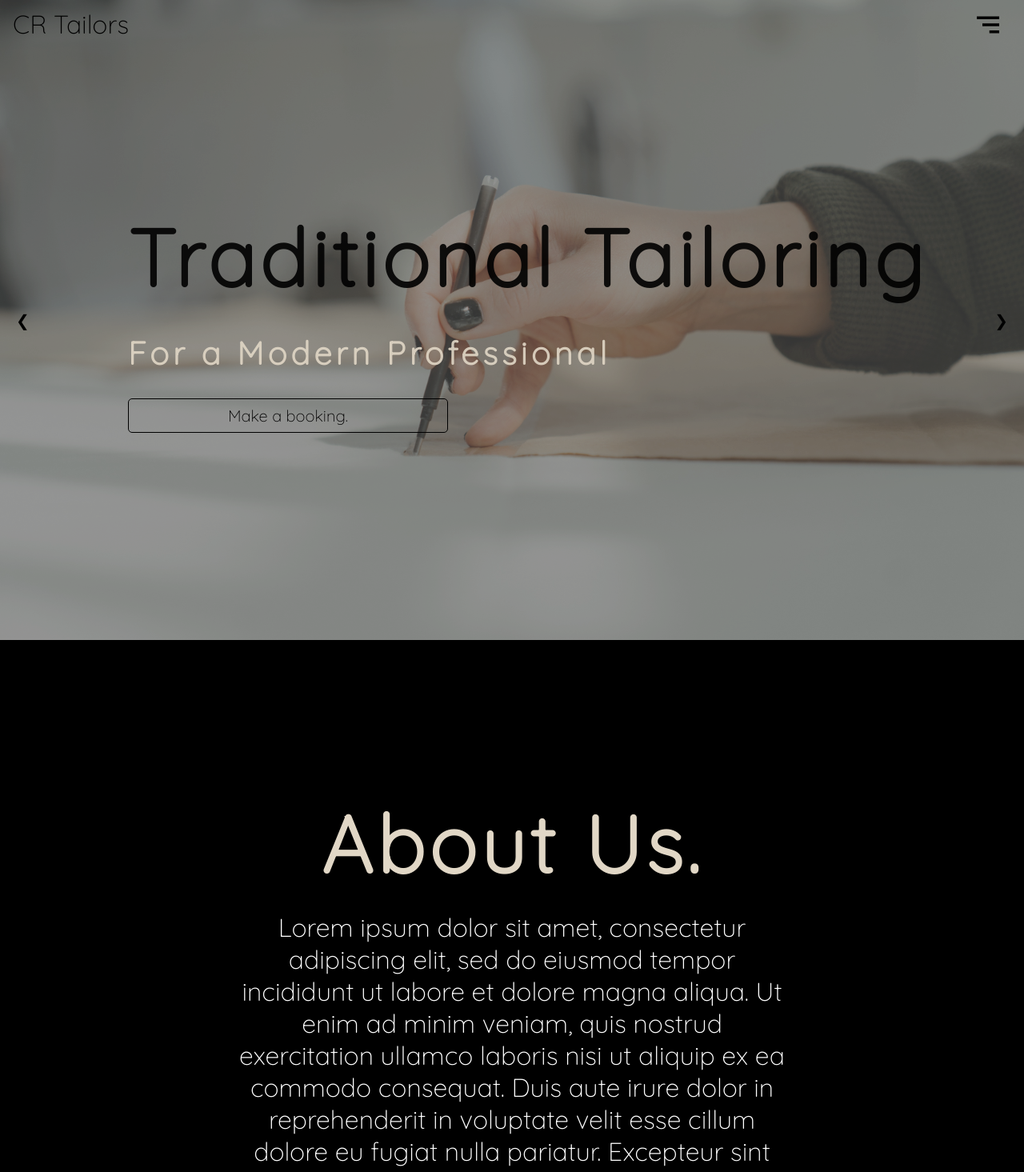
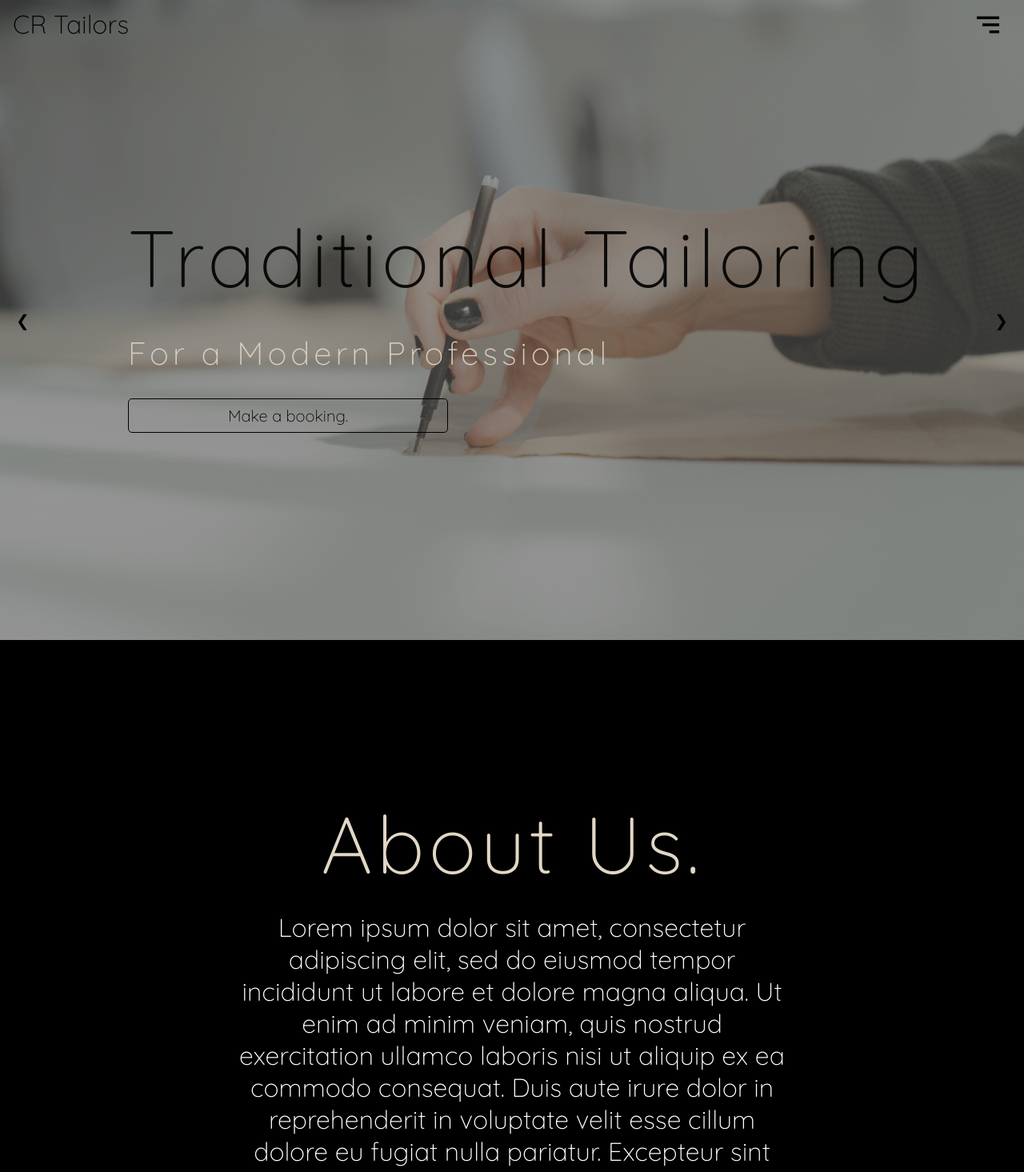
Before and after one commit to CoreyRobertson/CRTailors, a Next.js app: page / in a window 1280 px wide. Shown: the top 1465 px of the page at 80% size. Built offline with nearby package versions, Linux system fonts and the light colour scheme.

Commit message:
font fix 2

```diff
--- a/styles/globals.css
+++ b/styles/globals.css
@@ -197,6 +197,18 @@
   flex-direction: column;
 }
 
+.header_slide1 h1 {
+  font-weight: normal;
+}
+
+.header_slide1 h2 {
+  font-weight: normal;
+}
+
+.header_slide2 h1 {
+  font-weight: normal;
+}
+
 .header_slide2-text {
   display: flex;
   flex-direction: column;
@@ -240,6 +252,10 @@
   padding: 10rem 0;
 }
 
+.about_container h2 {
+  font-weight: normal;
+}
+
 /* Tailoring Section */
 
 .tailoring_container {
@@ -295,6 +311,10 @@
   background-color: #000000;
   z-index: -10;
   padding: 10rem 0;
+}
+
+.products_container h1 {
+  font-weight: normal;
 }
 
 .products_container img {
@@ -337,6 +357,10 @@
   padding: 10rem 0;
 }
 
+.suits_container h1 {
+  font-weight: normal;
+}
+
 .suits_top-container {
   display: flex;
   flex-direction: row;
@@ -482,14 +506,14 @@ button {
   flex-direction: row;
   align-items: flex-start;
   justify-content: space-evenly;
-  background-color: var(--color-grey);
+  background-color: var(--color-black);
   padding-bottom: 10rem;
   margin-top: -1px;
 }
 
 .line {
   padding: 10rem;
-  background-color: var(--color-grey);
+  background-color: var(--color-black);
 }
 
 .line hr {
@@ -508,7 +532,7 @@ button {
 .contact_brand-container h1 {
   font-weight: normal;
   font-size: 32px;
-  color: var(--color-black);
+  color: var(--color-grey);
 }
 
 .contact_links-container ul {
@@ -523,7 +547,7 @@ button {
 .contact_links-container a {
   text-decoration: none;
   font-size: 20px;
-  color: var(--color-black);
+  color: var(--color-grey);
   transition: 1s;
   cursor: pointer;
 }
@@ -535,7 +559,7 @@ button {
 }
 
 .icon {
-  color: var(--color-black);
+  color: var(--color-grey);
   font-size: 40px;
   margin-top: 2rem;
   transition: 1s;
@@ -548,6 +572,10 @@ button {
 }
 
 @media screen and (min-width: 1800px) {
+
+  h2 {
+    font-weight: normal;
+  }
 
   .header_slide2 {
     display: flex;
```
